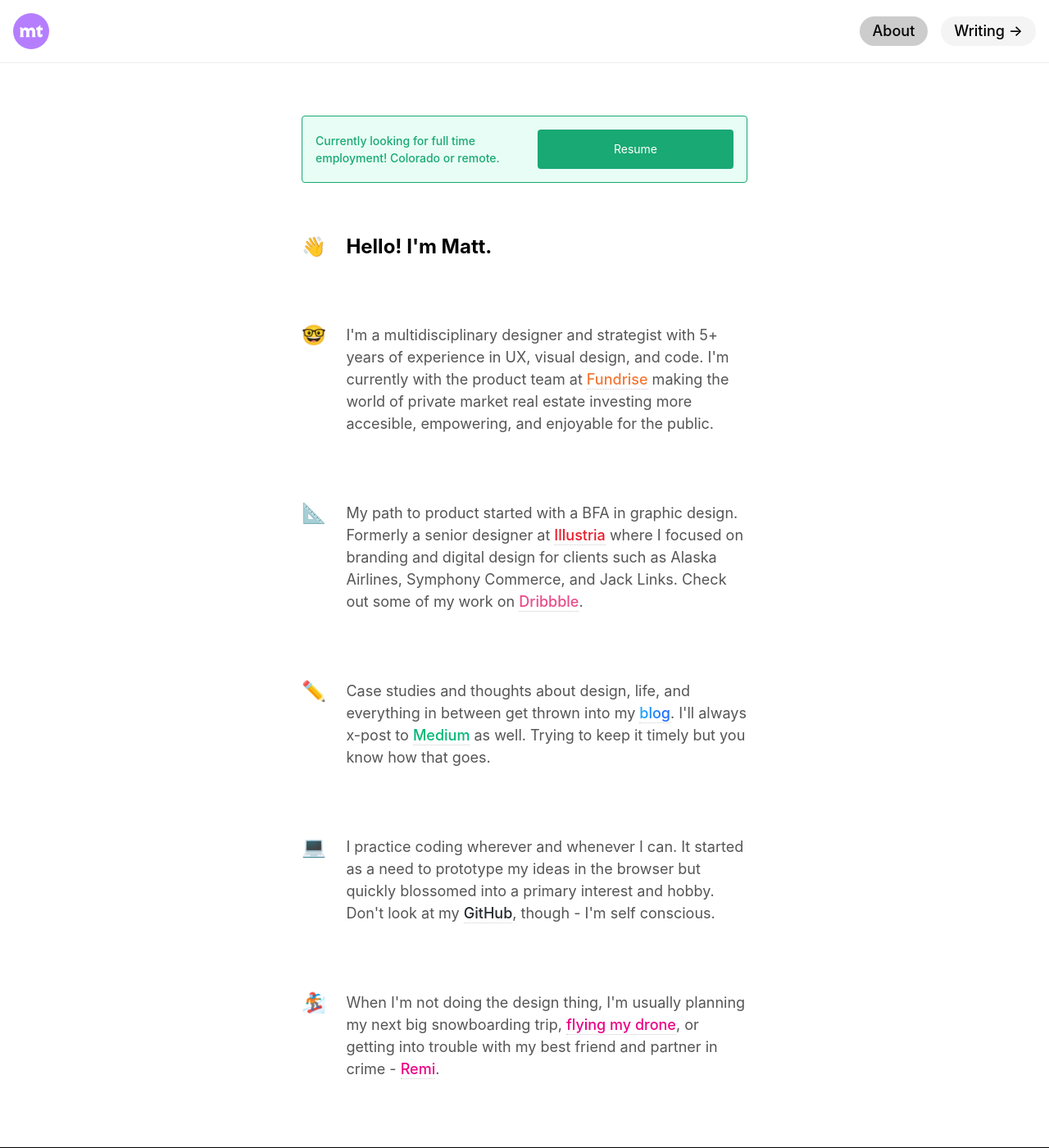
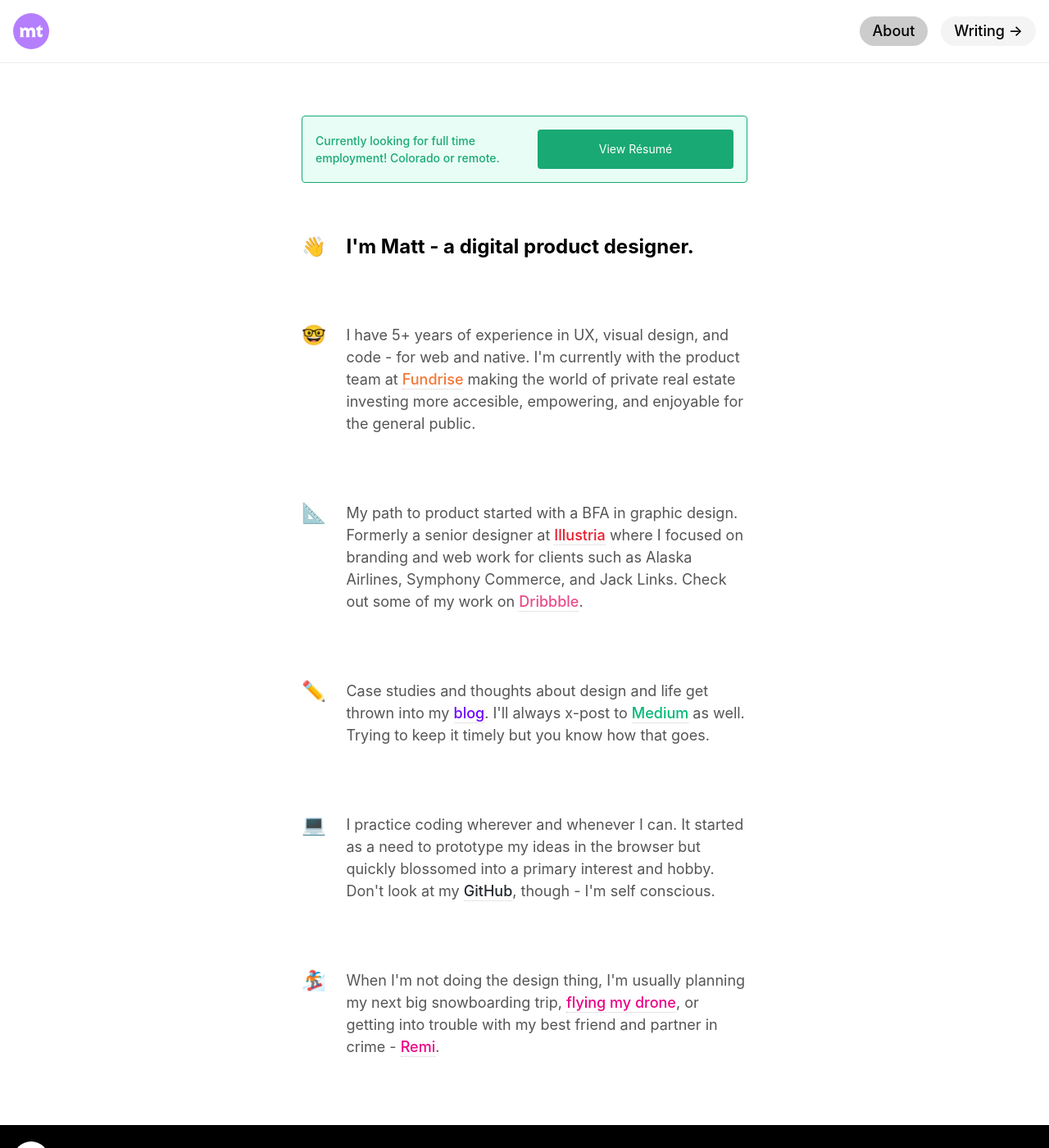
Before and after one commit to mattchewtaylor/mattchewtaylor.github.io, a Jekyll site: the page built from index.md, in a window 1280 px wide and 1400 px high. Shown: the whole window at 82% size. Built offline with Jekyll 4.4.1, drawn with Linux system fonts in a browser that asks for light colours.

Commit message:
removed target=_blank from all links and updated about section

```diff
--- a/_layouts/home.html
+++ b/_layouts/home.html
@@ -20,7 +20,7 @@ layout: default
               </div>
             </div>
             <div class="pa3 dtc-ns v-mid">
-              <a href="#" class="no-underline f6 tc db w-100 pv3 bg-animate bg-green hover-bg-dark-green white br2">Resume</a>
+              <a href="#" class="no-underline f6 tc db w-100 pv3 bg-animate bg-green hover-bg-dark-green white br2">View Résumé</a>
             </div>
           </div>
         </article>
@@ -28,28 +28,28 @@ layout: default
 
       <!-- row 1 -->
       <span class="fl w-10 mt0 f3">👋</span>
-      <h1 class="f3 fl w-90 mt0">Hello! I'm Matt.</h1>
+      <h1 class="f3 fl w-90 mt0">I'm Matt - a digital product designer.</h1>
 
       <!-- row 2 -->
       <span class="fl w-10 mt5 f3">🤓</span>
-      <p class="lh-copy mid-gray fl w-90 mt5">I'm a multidisciplinary designer and strategist with 5+ years of experience in UX, visual design, and code. I'm currently with the product team at <a class="fundrise-orange fw5 dim link-underline" href="https://fundrise.com/" target="_blank">Fundrise</a> making the world of private market real estate investing more accesible, empowering, and enjoyable for the public.</p>
+      <p class="lh-copy mid-gray fl w-90 mt5">I have 5+ years of experience in UX, visual design, and code - for web and native. I'm currently with the product team at <a class="fundrise-orange fw5 dim link-underline" href="https://fundrise.com/">Fundrise</a> making the world of private real estate investing more accesible, empowering, and enjoyable for the general public.</p>
 
       <!-- row 3 -->
       <span class="fl w-10 mt5 f3">📐</span>
-      <p class="lh-copy mid-gray fl w-90 mt5">My path to product started with a BFA in graphic design. Formerly a senior designer at <a class="illustria-red fw5 dim link-underline" href="http://www.illustriadesigns.com/" target="_blank">Illustria</a> where I focused on branding and digital design for clients such as Alaska Airlines, Symphony Commerce, and Jack Links. Check out some of my work on <a class="dribbble-pink fw5 dim link-underline" href="https://dribbble.com/mattchewtaylor" target="_blank">Dribbble</a>.</p>
+      <p class="lh-copy mid-gray fl w-90 mt5">My path to product started with a BFA in graphic design. Formerly a senior designer at <a class="illustria-red fw5 dim link-underline" href="http://www.illustriadesigns.com/" >Illustria</a> where I focused on branding and web work for clients such as Alaska Airlines, Symphony Commerce, and Jack Links. Check out some of my work on <a class="dribbble-pink fw5 dim link-underline" href="https://dribbble.com/mattchewtaylor">Dribbble</a>.</p>
 
       <!-- row 4 -->
       <span class="fl w-10 mt5 f3">✏️</span>
-      <p class="lh-copy mid-gray fl w-90 mt5">Case studies and thoughts about design, life, and everything in between get thrown into my <a class="custom-gradient-text shine fw5 dim link-underline" href="{{ "/writing/" | relative_url }}">blog</a>. I'll always x-post to <a class="medium-green fw5 dim link-underline" href="https://medium.com/@mattchewtaylor" target="_blank">Medium</a> as well. Trying to keep it timely but you know how that goes.</p>
+      <p class="lh-copy mid-gray fl w-90 mt5">Case studies and thoughts about design and life get thrown into my <a class="custom-purple shine fw5 dim link-underline" href="{{ "/writing/" | relative_url }}">blog</a>. I'll always x-post to <a class="medium-green fw5 dim link-underline" href="https://medium.com/@mattchewtaylor">Medium</a> as well. Trying to keep it timely but you know how that goes.</p>
       <div class="cf"></div>
 
       <!-- row 5 -->
       <span class="fl w-10 mt5 f3">💻</span>
-      <p class="lh-copy mid-gray fl w-90 mt5">I practice coding wherever and whenever I can. It started as a need to prototype my ideas in the browser but quickly blossomed into a primary interest and hobby. Don't look at my <a class="github-grey fw5 dim link-underline" href="https://github.com/mattchewtaylor" target="_blank">GitHub</a>, though - I'm self conscious.</p>
+      <p class="lh-copy mid-gray fl w-90 mt5">I practice coding wherever and whenever I can. It started as a need to prototype my ideas in the browser but quickly blossomed into a primary interest and hobby. Don't look at my <a class="github-grey fw5 dim link-underline" href="https://github.com/mattchewtaylor">GitHub</a>, though - I'm self conscious.</p>
 
       <!-- row 6 -->
       <span class="fl w-10 mt5 f3">🏂</span>
-      <p class="lh-copy mid-gray fl w-90 mt5">When I'm not doing the design thing, I'm usually planning my next big snowboarding trip, <a class="instagram-purple fw5 dim link-underline" href="https://www.instagram.com/mattchewtaylor/" target="_blank">flying my drone</a>, or getting into trouble with my best friend and partner in crime - <a class="instagram-purple fw5 dim link-underline" href="https://www.instagram.com/p/BR_hG_tlC93/?taken-by=mattchewtaylor" target="_blank">Remi</a>.</p>
+      <p class="lh-copy mid-gray fl w-90 mt5">When I'm not doing the design thing, I'm usually planning my next big snowboarding trip, <a class="instagram-purple fw5 dim link-underline" href="https://www.instagram.com/mattchewtaylor/" >flying my drone</a>, or getting into trouble with my best friend and partner in crime - <a class="instagram-purple fw5 dim link-underline" href="https://www.instagram.com/p/BR_hG_tlC93/?taken-by=mattchewtaylor">Remi</a>.</p>
 
       <div class="cf"></div>
     </div>
```
